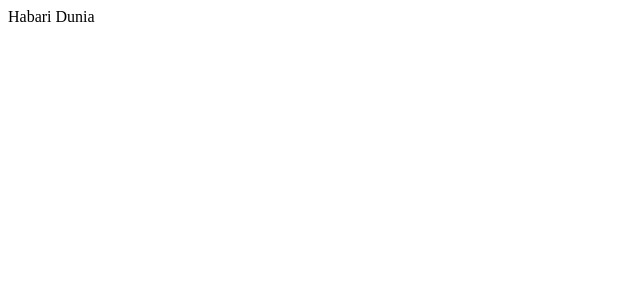
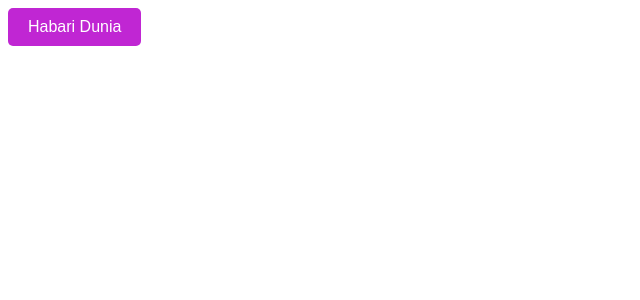
Before and after one commit to neicore/todo, a React (Create React App) app: page / in a window 1280 px wide. Shown: the top 300 px of the page, without its empty margins (0-640 px from the left). Built offline with nearby package versions, Linux system fonts and the light colour scheme; the HTML template or start-up script is replaced by a standard one.

Commit message:
:sparkles: button component done

```diff
--- a/src/App.tsx
+++ b/src/App.tsx
@@ -1,5 +1,22 @@
+import Button, { ButtonType } from './components/button'
+import { ChevronDown } from './components/icons'
+
 function App() {
-  return <div>Habari Dunia</div>
+  const handleButtonClick = () => {
+    console.log('Button clicked')
+  }
+  const handleIconClick = () => {
+    console.log('Icon clicked')
+  }
+  return (
+    <Button
+      // type={ButtonType.submit}
+      label="Habari Dunia"
+      // icon={<ChevronDown />}
+      handleButtonClick={handleButtonClick}
+      // handleIconClick={handleIconClick}
+    />
+  )
 }
 
 export default App
--- /dev/null
+++ b/src/components/button/button.module.sass
@@ -0,0 +1,38 @@
+@import './../../constants'
+
+.button
+    display: flex
+    align-items: center
+    border: none
+    border-radius: 5px
+    font-size: 1rem
+    background-color: $primary_color
+    color: $white_color
+
+    .text
+        padding: 10px 20px
+        border-right: 1px solid $white_color
+        border-radius: 5px 0px 0px 5px
+
+        &:hover
+            background-color: $primary_hover
+
+    .icon
+        padding: 8px 15px
+        border-radius: 0 5px 5px 0
+
+        &:hover
+            background-color: $primary_hover
+
+.button_2
+    display: flex
+    align-items: center
+    border: none
+    border-radius: 5px
+    font-size: 1rem
+    background-color: $primary_color
+    color: $white_color
+    padding: 10px 20px
+
+    &:hover
+            background-color: $primary_hover
--- /dev/null
+++ b/src/components/button/index.tsx
@@ -0,0 +1,58 @@
+import { ReactNode } from 'react'
+import styles from './button.module.sass'
+
+interface Props {
+  label: string
+  icon?: ReactNode
+  type?: ButtonType
+  handleButtonClick: React.MouseEventHandler<
+    HTMLSpanElement | HTMLButtonElement
+  >
+  handleIconClick?: React.MouseEventHandler<HTMLSpanElement>
+}
+
+export enum ButtonType {
+  submit = 'submit',
+  reset = 'reset',
+}
+
+const Button = ({
+  label,
+  icon,
+  type,
+  handleButtonClick,
+  handleIconClick,
+}: Props) => {
+  if (icon) {
+    return type ? (
+      <button type={type} className={styles.button}>
+        <span onClick={handleButtonClick} className={styles.text}>
+          {label}
+        </span>
+        <span onClick={handleIconClick} className={styles.icon}>
+          {icon}
+        </span>
+      </button>
+    ) : (
+      <button className={styles.button}>
+        <span onClick={handleButtonClick} className={styles.text}>
+          {label}
+        </span>
+        <span onClick={handleIconClick} className={styles.icon}>
+          {icon}
+        </span>
+      </button>
+    )
+  }
+
+  return type ? (
+    <button type={type} onClick={handleButtonClick} className={styles.button_2}>
+      {label}
+    </button>
+  ) : (
+    <button onClick={handleButtonClick} className={styles.button_2}>
+      {label}
+    </button>
+  )
+}
+export default Button
--- a/src/index.sass
+++ b/src/index.sass
@@ -1,3 +1,5 @@
+@import './constants'
+
 *
   margin: 0
   padding: 0
```
